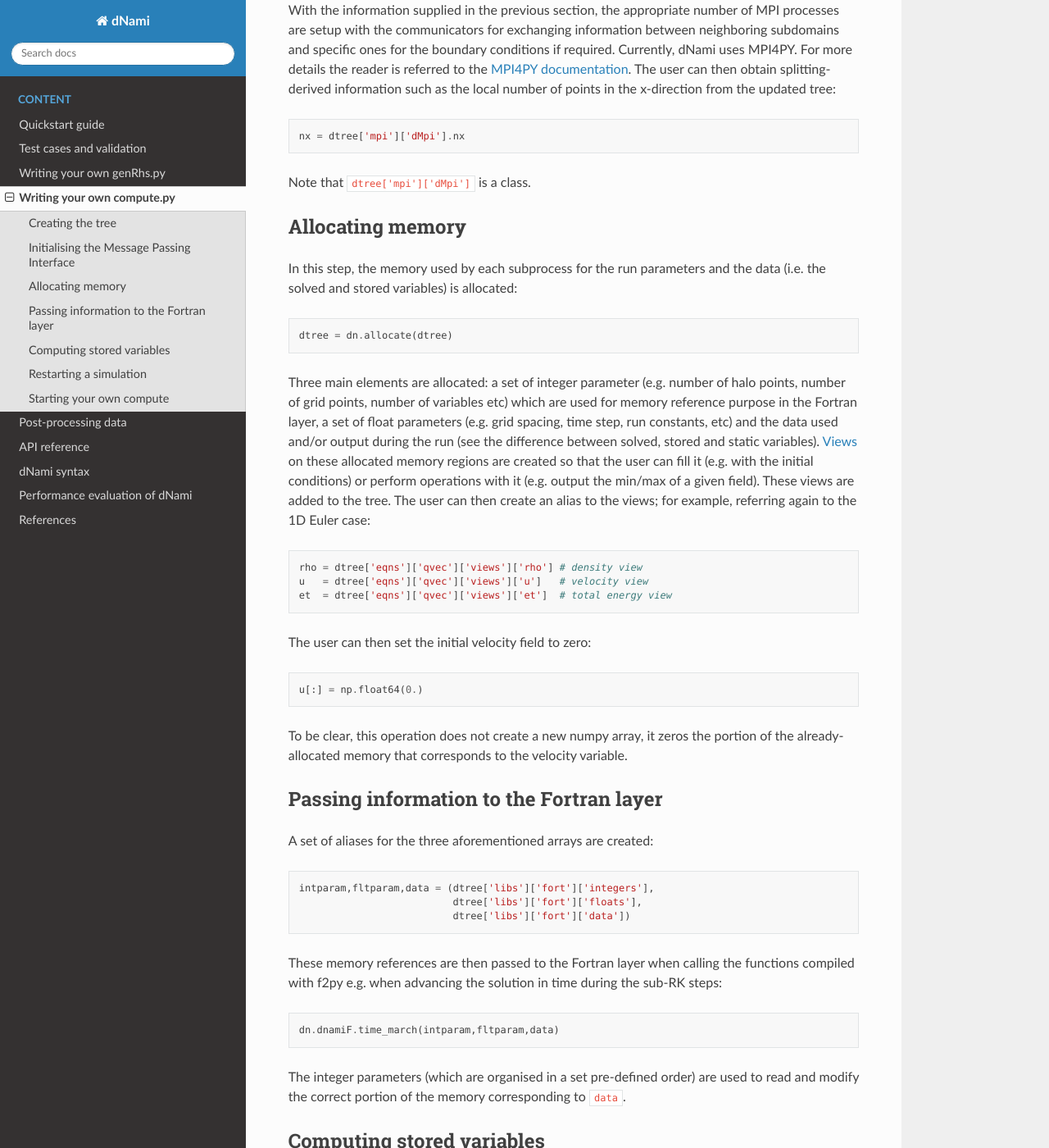
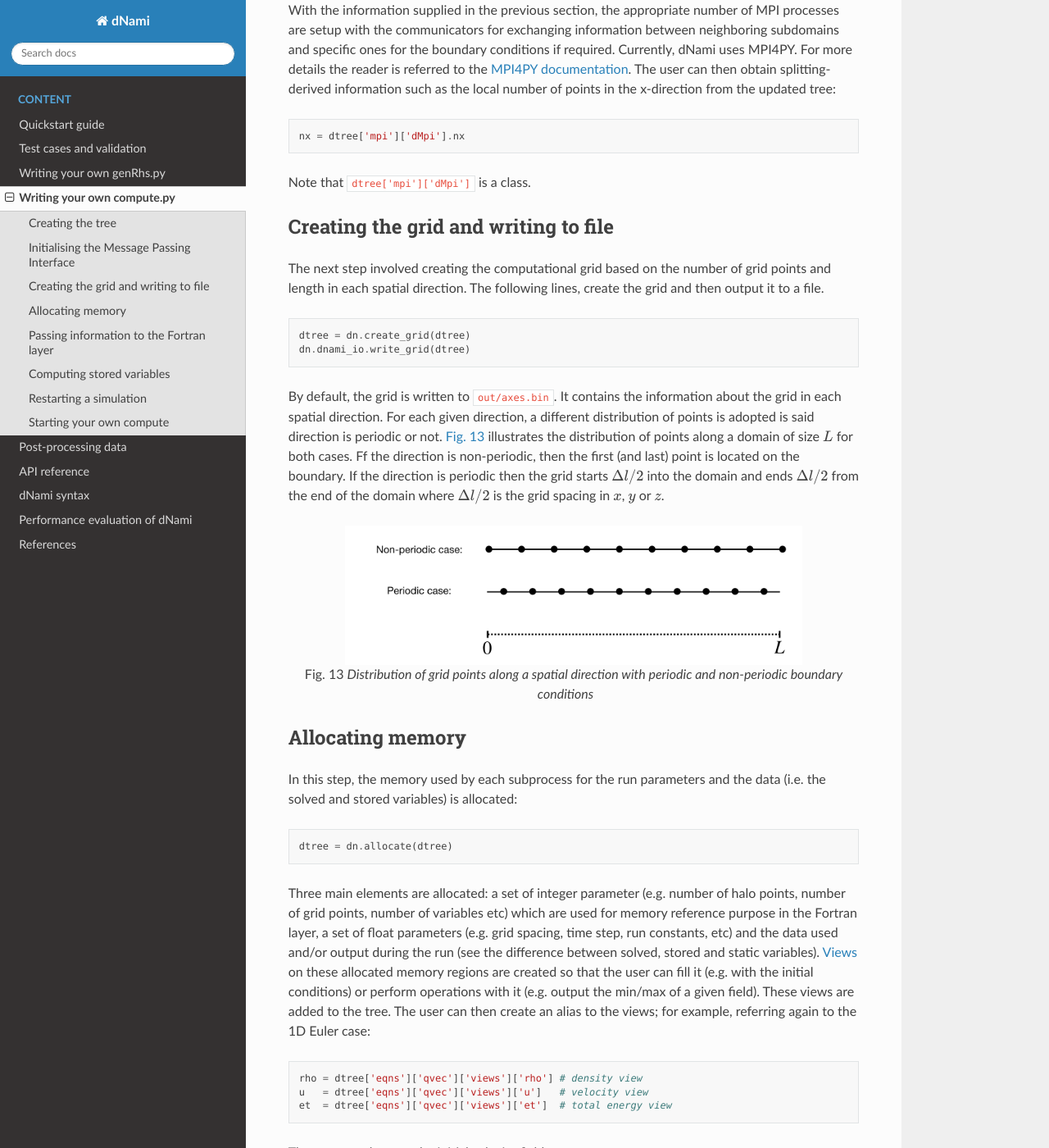
Before and after one commit to dNamiLab/dNami, a Sphinx documentation site: the page built from doc/usage/compute.rst, in a window 1280 px wide and 1400 px high, scrolled down 1300 px. Shown: the whole window at 82% size. Built offline with Sphinx 7.4.7 and the Read the Docs theme 2.0.0, drawn with Linux system fonts in a browser that asks for light colours.

Commit message:
grid point distribution

```diff
--- a/doc/usage/compute.rst
+++ b/doc/usage/compute.rst
@@ -50,6 +50,26 @@
         nx = dtree['mpi']['dMpi'].nx
 
 Note that ``dtree['mpi']['dMpi']`` is a class.
+
+Creating the grid and writing to file
+##########################################
+
+The next step involved creating the computational grid based on the number of grid points and length in each spatial direction. The following lines, create the grid and then output it to a file.
+
+.. code-block:: python
+
+        dtree = dn.create_grid(dtree)
+        dn.dnami_io.write_grid(dtree)
+
+
+By default, the grid is written to ``out/axes.bin``. It contains the information about the grid in each spatial direction. For each given direction, a different distribution of points is adopted is said direction is periodic or not. :numref:`grid_points` illustrates the distribution of points along a domain of size :math:`L` for both cases. Ff the direction is non-periodic, then the first (and last) point is located on the boundary. If the direction is periodic then the grid starts :math:`\Delta l/2` into the domain and ends :math:`\Delta l/2` from the end of the domain where :math:`\Delta l /2` is the grid spacing in :math:`x`,  :math:`y` or :math:`z`.
+
+.. _grid_points:
+.. figure:: img/grid_points.png
+     :width: 80%
+     :align: center
+
+     Distribution of grid points along a spatial direction with periodic and non-periodic boundary conditions
 
 
 Allocating memory
```
Also changed, not shown: doc/usage/img/grid_points.png (added).
